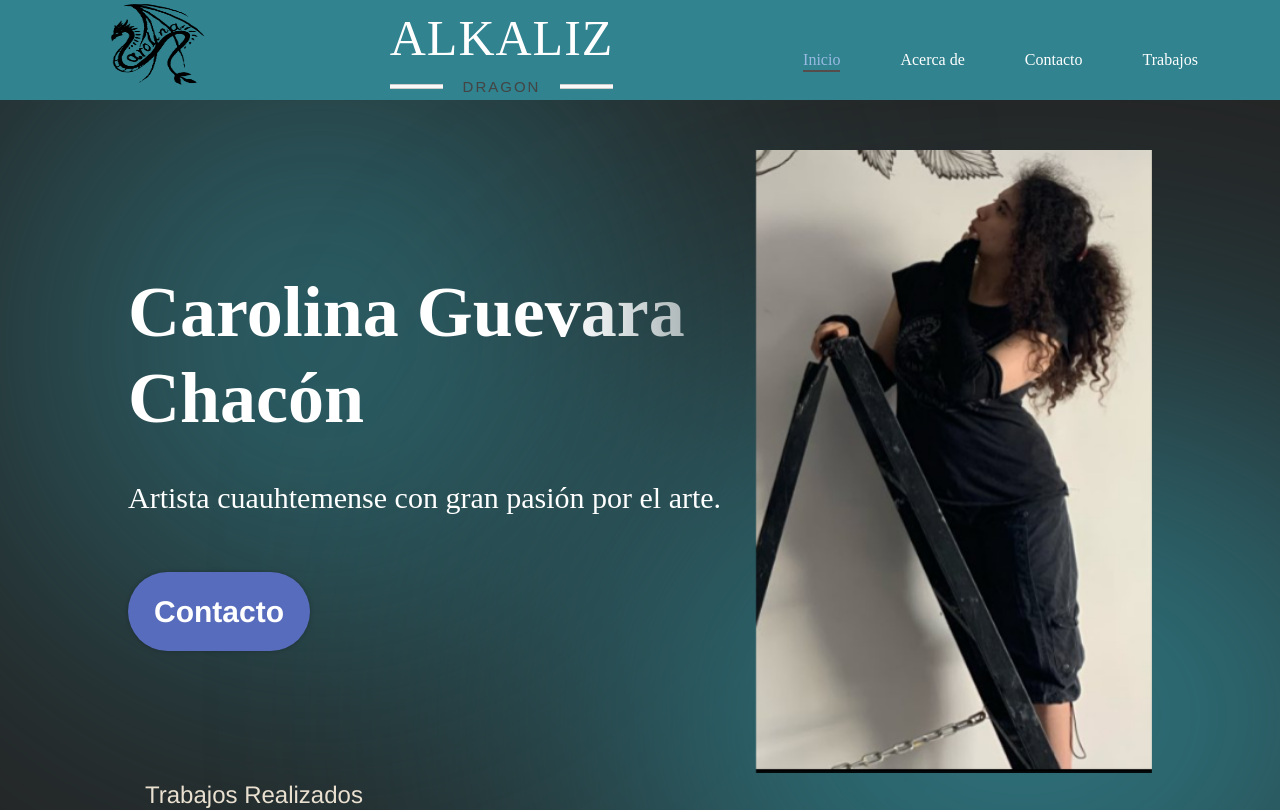
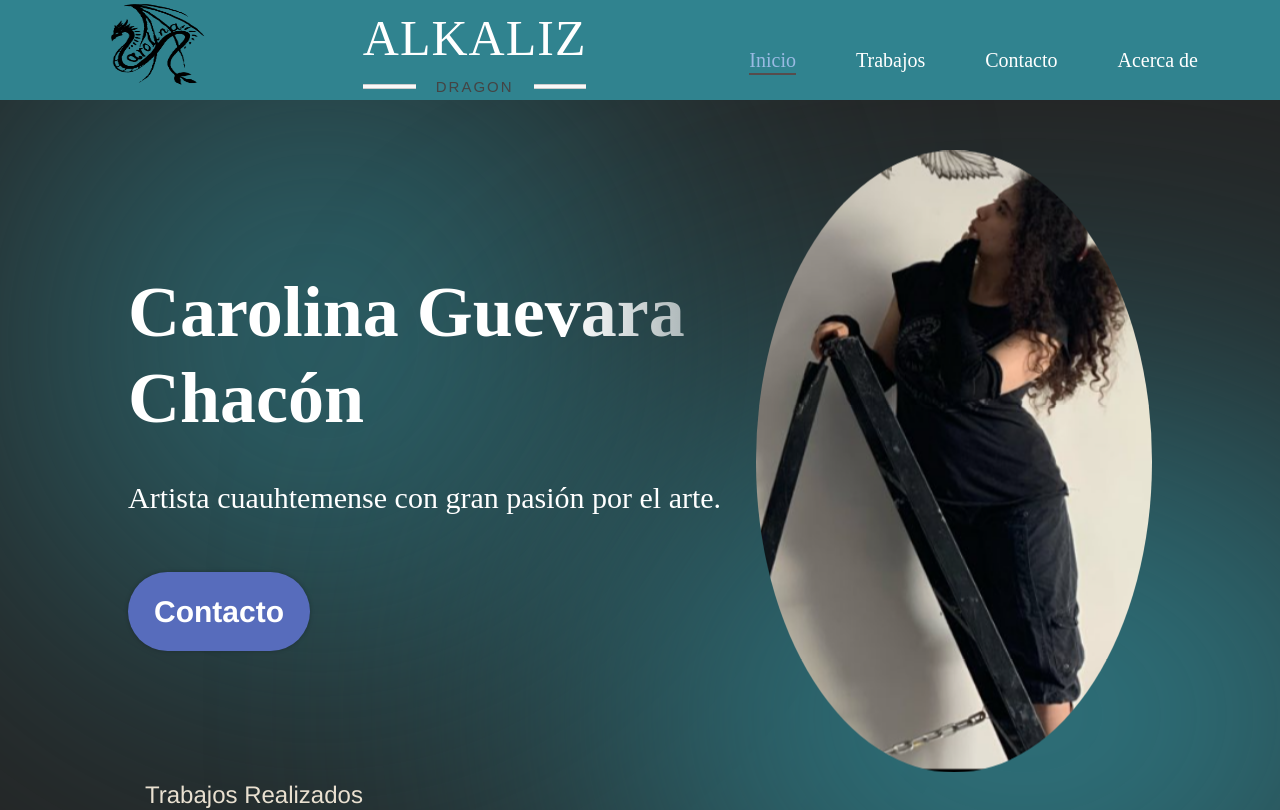
Before and after one commit to FabianGoCha/Alkaliz-web, a React (Vite) app: page / in a window 1280 px wide. Shown: the top 810 px of the page. Built offline with nearby package versions, Linux system fonts and the light colour scheme.

Commit message:
small changes

```diff
--- a/src/Componentes/Acerca/Acerca.jsx
+++ b/src/Componentes/Acerca/Acerca.jsx
@@ -1,10 +1,9 @@
 import "./Acerca.css"
-import CarouselFadeExample from "../Inicio/Carousel/Carousel.jsx";
+
 const Acerca = () => {
     return(
         <>
         <h1>Acerca de</h1>
-        <CarouselFadeExample/>
         </>
     );
   }
--- a/src/Componentes/Inicio/Hero/Hero.module.css
+++ b/src/Componentes/Inicio/Hero/Hero.module.css
@@ -58,6 +58,7 @@
   animation-duration: 3s;
   animation-iteration-count: infinite;
   animation-timing-function: ease-in-out;
+  border-radius: 50%;
 }
 
 @keyframes floating {
--- a/src/Componentes/Navbar/Navbar.css
+++ b/src/Componentes/Navbar/Navbar.css
@@ -99,7 +99,7 @@
 }
 
 .nav-elements ul a {
-  font-size: 16px;
+  font-size: 20px;
   font-weight: 400;
   color:  var(--color-text);
   text-decoration: none;
--- a/src/Componentes/Navbar/Navbar.jsx
+++ b/src/Componentes/Navbar/Navbar.jsx
@@ -38,13 +38,13 @@ const Navbar = () => {
                                 <NavLink to="/">Inicio</NavLink>
                             </li>
                             <li>
-                                <NavLink to="/acerca">Acerca de</NavLink>
+                                <NavLink to="/trabajos">Trabajos</NavLink>
                             </li>
                             <li>
                                 <NavLink to="/contacto">Contacto</NavLink>
                             </li>
                             <li>
-                                <NavLink to="/trabajos">Trabajos</NavLink>
+                                <NavLink to="/acerca">Acerca de</NavLink>
                             </li>
                         </ul>
                     </div>
--- a/src/Componentes/Trabajos/Trabajos.jsx
+++ b/src/Componentes/Trabajos/Trabajos.jsx
@@ -1,9 +1,10 @@
 import "./Trabajos.css"
-
+import CarouselFadeExample from "../Inicio/Carousel/Carousel.jsx";
 const Trabajos = () => {
     return(
         <>
         <h1>Trabajos</h1>
+        <CarouselFadeExample/>
         </>
     );
   }
```
